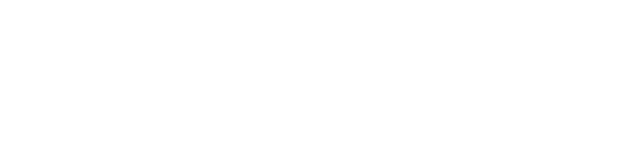
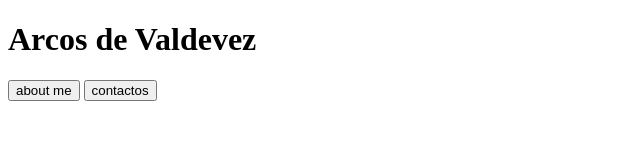
Before and after one commit to ricardobrito22/tp_PW2023, a plain HTML site: page PWEB/index.html in a window 1280 px wide. Shown: the whole page, without its empty margins (0-640 px from the left). Drawn offline with Linux system fonts and the light colour scheme.

Commit message:
intial changes

```diff
--- a/PWEB/index.html
+++ b/PWEB/index.html
@@ -1,10 +1,19 @@
 <!DOCTYPE html>
 <html lang="en">
-  <head>
-    <meta charset="UTF-8" />
-    <meta http-equiv="X-UA-Compatible" content="IE=edge" />
-    <meta name="viewport" content="width=device-width, initial-scale=1.0" />
-    <title>Document</title>
-  </head>
-  <body></body>
+<head>
+    <meta charset="UTF-8">
+    <meta http-equiv="X-UA-Compatible" content="IE=edge">
+    <meta name="viewport" content="width=device-width, initial-scale=1.0">
+    <title>Arcos de Valdevez</title>
+</head>
+<header>
+        <h1>Arcos de Valdevez</h1>
+        <button>about me</button>
+        <button>contactos</button>
+
+</header>
+<body><link rel="stylesheet" href="">
+
+
+</body>
 </html>
```
Also changed, not shown: PWEB/Assets/style.css (added).
